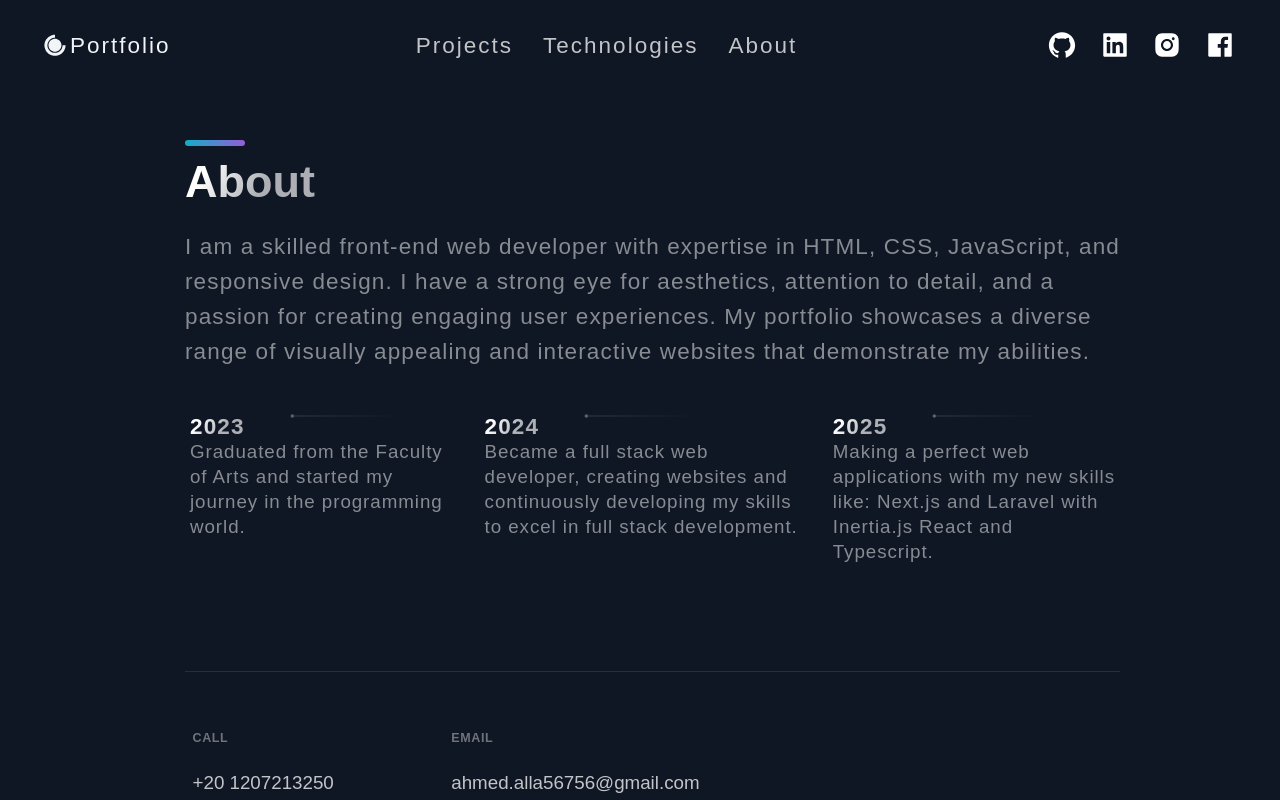
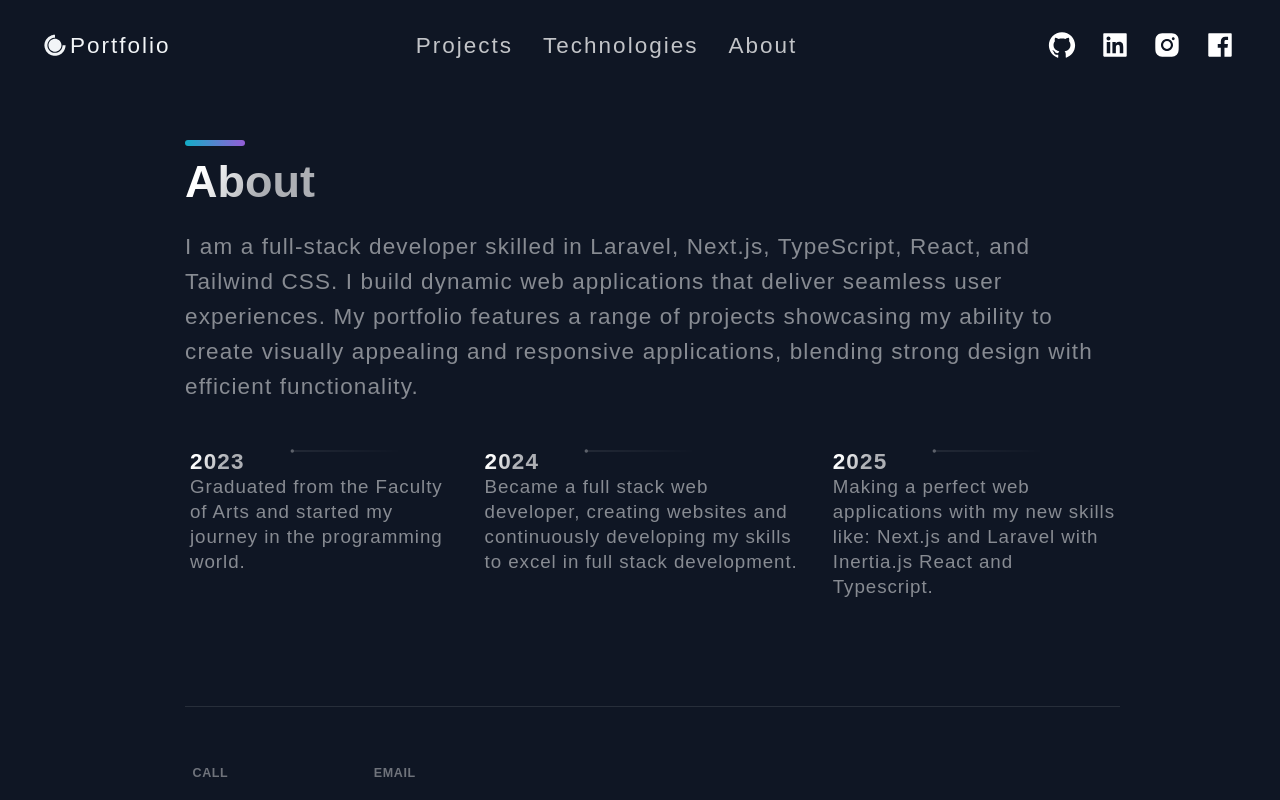
Before and after one commit to Ahmedalla1144/new-portfolio, a Next.js app: page /about in a window 1280 px wide. Shown: the top 800 px of the page. Built offline with nearby package versions, Linux system fonts and the light colour scheme.

Commit message:
editing styles at main section

```diff
--- a/src/app/components/About/About.tsx
+++ b/src/app/components/About/About.tsx
@@ -14,20 +14,21 @@ export default function About() {
     },
     {
       year: 2025,
-      accomplishment: "Making a perfect web applications with my new skills like: Next.js and Laravel with Inertia.js React and Typescript.",
-    }
+      accomplishment:
+        "Making a perfect web applications with my new skills like: Next.js and Laravel with Inertia.js React and Typescript.",
+    },
   ];
   return (
     <Section title="About">
       <p className="text-2xl lg:text-4xl tracking-wider text-[#FFFFFF80] font-light leading-9 lg:leading-[35px] pt-10 pb-5">
-        I am a skilled front-end web developer with expertise in HTML, CSS,
-        JavaScript, and responsive design. I have a strong eye for aesthetics,
-        attention to detail, and a passion for creating engaging user
-        experiences. My portfolio showcases a diverse range of visually
-        appealing and interactive websites that demonstrate my abilities.
+        I am a full-stack developer skilled in Laravel, Next.js, TypeScript,
+        React, and Tailwind CSS. I build dynamic web applications that deliver
+        seamless user experiences. My portfolio features a range of projects
+        showcasing my ability to create visually appealing and responsive
+        applications, blending strong design with efficient functionality.
       </p>
       <ul className="max-w-full p-0 list-none gap-10 flex justify-between pb-20 overflow-x-scroll snap-mandatory touch-pan-x lg:overflow-auto pt-10">
-        {years.map(({year, accomplishment}) => (
+        {years.map(({ year, accomplishment }) => (
           <div
             className="bg-[#0e131f] lg:bg-inherit rounded py-3 px-2"
             key={year}
--- a/src/app/components/Footer/Footer.tsx
+++ b/src/app/components/Footer/Footer.tsx
@@ -8,7 +8,7 @@ export default function Footer() {
     <Section>
       <div className="border-t pt-20 border-[#ffffff1a]">
         <ul className="flex flex-wrap gap-10 pb-5 list-none">
-          <div className="flex flex-col gap-10 w-1/4 p-3">
+          <div className="flex flex-col gap-10  p-3">
             <h4 className="uppercase text-[#fff6] text-lg lg:text-xl leading-7 tracking-wider font-semibold">CAll</h4>
             <Link className="text-[#ffffffbf] text-2xl lg:text-3xl transition-all duration-500 hover:ml-3 hover:text-white w-max" href="tel:+201207213250">+20 1207213250</Link>
           </div>
--- a/src/app/components/Projects/displayedProjects.tsx
+++ b/src/app/components/Projects/displayedProjects.tsx
@@ -8,15 +8,10 @@ interface DisplayedProjects {
 }
 export default function DisplayedProjects({ projects }: DisplayedProjects) {
   const [displayedProjects, setDisplayedProjects] = useState(2);
-  const [isAnimating, setIsAnimating] = useState(false);
-  const links = ["Code", "Visit"];
 
-  console.log(projects);
   const handleShowMore = () => {
-    setIsAnimating(true);
     setTimeout(() => {
       setDisplayedProjects(displayedProjects + 2);
-      setIsAnimating(false);
     }, 100);
   };
   return (
@@ -25,15 +20,18 @@ export default function DisplayedProjects({ projects }: DisplayedProjects) {
         {projects.slice(0, displayedProjects).map((project) => (
           <div
             key={project.id}
-            className="rounded-2xl shadow-lg shadow-[#504E4E] w-[250px] md:w-[400px] flex flex-col gap-1 py-8 px-5"
+            className="rounded-2xl shadow-lg shadow-[#504E4E] w-full max-w-[400px] md:w-[400px] flex flex-col gap-1"
           >
             <Image
               src={project.image}
               alt={project.title}
-              width={375}
+              width={400}
               height={200}
               priority={true}
+              onClick={() => window.open(project.visit, "_blank")}
+              className="m-auto cursor-pointer rounded-2xl p-1"
             />
+            <div className="flex flex-col gap-1">
               <div className="text-center w-full">
                 <h3 className="font-medium tracking-widest text-[#9CC9E3] text-5xl py-2 px-1">
                   {project.title}
@@ -83,6 +81,7 @@ export default function DisplayedProjects({ projects }: DisplayedProjects) {
                 </li>
               </ul>
             </div>
+          </div>
         ))}
       </div>
       <div className="text-center py-5">
--- a/src/app/components/Technologies/constans.tsx
+++ b/src/app/components/Technologies/constans.tsx
@@ -5,12 +5,12 @@ export const technologies = [
   {
     icon: <DiReact />,
     title: "Front-End",
-    description: "React.js",
+    description: "React.js and Next.js",
   },
   {
     icon: <FaLaravel />,
     title: "Back-End",
-    description: "Laravel and Databases",
+    description: "Laravel and MySQL",
   },
   {
     icon: <DiZend />,
```
Lines whose indentation alone changed are shown as unchanged.
